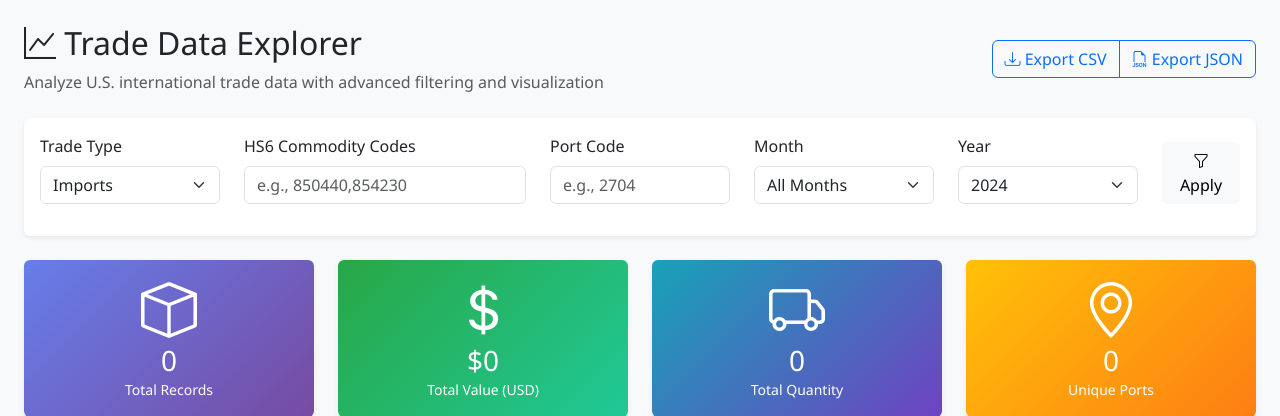
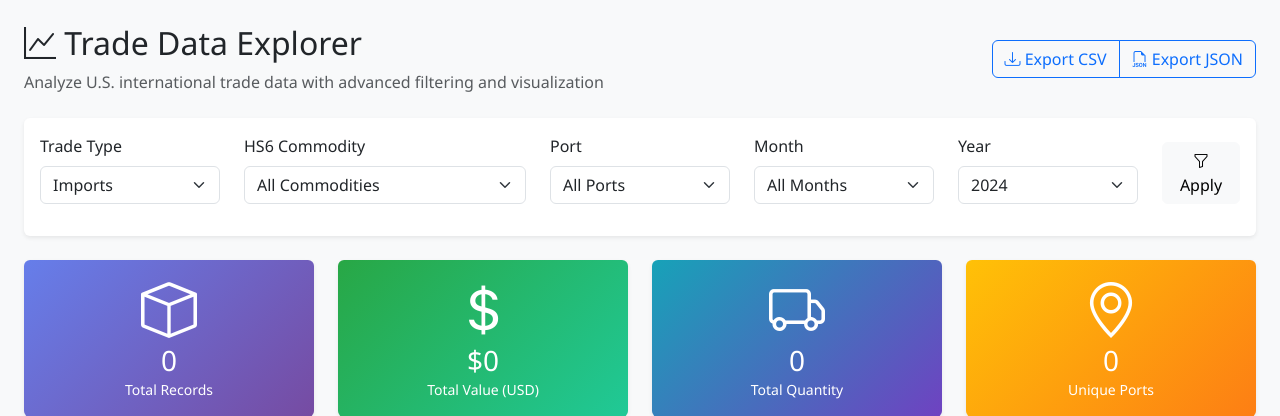
Before and after one commit to salmansheikhutk/portradar, a Flask app: page /trade-data-page in a window 1280 px wide. Shown: the part 62-478 px from the top of the page. Run offline with Flask 3, Linux system fonts and the light colour scheme; data that the repository does not hold is empty; some libraries are stand-ins or nearby versions.

Commit message:
improve dropdowns

```diff
--- a/app.py
+++ b/app.py
@@ -1084,6 +1084,92 @@ def get_quick_reference():
         logger.error(f"Failed to get quick reference: {e}")
         return jsonify({"error": f"Failed to get quick reference: {str(e)}"}), 500
 
+@app.route('/ports')
+def get_ports():
+    """Get available ports for dropdown"""
+    if not db_manager:
+        return jsonify({"error": "Database not configured"}), 500
+
+    try:
+        with psycopg.connect(db_manager.database_url) as conn:
+            with conn.cursor() as cursor:
+                # Get ports ordered by trade volume
+                cursor.execute("""
+                    SELECT DISTINCT tm.port_code,
+                           COALESCE(p.name, 'Port ' || tm.port_code) as port_name,
+                           SUM(tm.value_usd) as total_value
+                    FROM trade_monthly tm
+                    LEFT JOIN ports p ON tm.port_code = p.port_code
+                    WHERE tm.port_code != '-' AND tm.value_usd > 0
+                    GROUP BY tm.port_code, p.name
+                    ORDER BY total_value DESC
+                    LIMIT 50
+                """)
+                port_rows = cursor.fetchall()
+
+                ports = []
+                for port_code, port_name, value in port_rows:
+                    ports.append({
+                        'code': port_code,
+                        'name': port_name,
+                        'display_name': f"{port_name} ({port_code})",
+                        'value': float(value or 0)
+                    })
+
+                return jsonify({
+                    'success': True,
+                    'ports': ports,
+                    'count': len(ports)
+                })
+
+    except Exception as e:
+        logger.error(f"Failed to get ports: {e}")
+        return jsonify({"error": f"Failed to get ports: {str(e)}"}), 500
+
+@app.route('/commodities')
+def get_commodities():
+    """Get available commodities for dropdown"""
+    if not db_manager:
+        return jsonify({"error": "Database not configured"}), 500
+
+    try:
+        with psycopg.connect(db_manager.database_url) as conn:
+            with conn.cursor() as cursor:
+                # Get commodities ordered by trade volume
+                cursor.execute("""
+                    SELECT DISTINCT tm.hs6,
+                           COALESCE(pr.product_desc, 'HS6 ' || tm.hs6) as product_desc,
+                           SUM(tm.value_usd) as total_value
+                    FROM trade_monthly tm
+                    LEFT JOIN products pr ON tm.hs6 = pr.hs6
+                    WHERE tm.value_usd > 0
+                    GROUP BY tm.hs6, pr.product_desc
+                    ORDER BY total_value DESC
+                    LIMIT 100
+                """)
+                commodity_rows = cursor.fetchall()
+
+                commodities = []
+                for hs6, product_desc, value in commodity_rows:
+                    # Truncate long descriptions
+                    short_desc = product_desc[:40] + "..." if len(product_desc) > 40 else product_desc
+                    commodities.append({
+                        'code': hs6,
+                        'description': product_desc,
+                        'display_name': f"{hs6} - {short_desc}",
+                        'value': float(value or 0)
+                    })
+
+                return jsonify({
+                    'success': True,
+                    'commodities': commodities,
+                    'count': len(commodities)
+                })
+
+    except Exception as e:
+        logger.error(f"Failed to get commodities: {e}")
+        return jsonify({"error": f"Failed to get commodities: {str(e)}"}), 500
+
 @app.route('/test-db')
 def test_db():
     """Test database connectivity"""
--- a/templates/trade_data.html
+++ b/templates/trade_data.html
@@ -74,14 +74,18 @@
                             </select>
                         </div>
                         <div class="col-md-3">
-                            <label for="hs6Filter" class="form-label">HS6 Commodity Codes</label>
-                            <input type="text" class="form-control" id="hs6Filter"
-                                   placeholder="e.g., 850440,854230">
+                            <label for="hs6Filter" class="form-label">HS6 Commodity</label>
+                            <select class="form-select" id="hs6Filter">
+                                <option value="">All Commodities</option>
+                                <!-- Options will be populated by JavaScript -->
+                            </select>
                         </div>
                         <div class="col-md-2">
-                            <label for="portFilter" class="form-label">Port Code</label>
-                            <input type="text" class="form-control" id="portFilter"
-                                   placeholder="e.g., 2704">
+                            <label for="portFilter" class="form-label">Port</label>
+                            <select class="form-select" id="portFilter">
+                                <option value="">All Ports</option>
+                                <!-- Options will be populated by JavaScript -->
+                            </select>
                         </div>
                         <div class="col-md-2">
                             <label for="monthFilter" class="form-label">Month</label>
@@ -314,6 +318,66 @@ document.addEventListener('DOMContentLoaded', function() {
     console.log('Initializing trade data page...');
     loadTradeData();
     initializeCharts();
+    loadPortOptions();
+    loadCommodityOptions();
+
+    async function loadPortOptions() {
+        try {
+            console.log('Loading port options...');
+            const response = await fetch('/ports');
+            const data = await response.json();
+
+            if (data.success && data.ports) {
+                const portSelect = document.getElementById('portFilter');
+
+                // Clear existing options except "All Ports"
+                while (portSelect.children.length > 1) {
+                    portSelect.removeChild(portSelect.lastChild);
+                }
+
+                // Add port options
+                data.ports.forEach(port => {
+                    const option = document.createElement('option');
+                    option.value = port.code;
+                    option.textContent = port.display_name;
+                    portSelect.appendChild(option);
+                });
+
+                console.log(`Loaded ${data.ports.length} port options`);
+            }
+        } catch (error) {
+            console.error('Failed to load port options:', error);
+        }
+    }
+
+    async function loadCommodityOptions() {
+        try {
+            console.log('Loading commodity options...');
+            const response = await fetch('/commodities');
+            const data = await response.json();
+
+            if (data.success && data.commodities) {
+                const commoditySelect = document.getElementById('hs6Filter');
+
+                // Clear existing options except "All Commodities"
+                while (commoditySelect.children.length > 1) {
+                    commoditySelect.removeChild(commoditySelect.lastChild);
+                }
+
+                // Add commodity options
+                data.commodities.forEach(commodity => {
+                    const option = document.createElement('option');
+                    option.value = commodity.code;
+                    option.textContent = commodity.display_name;
+                    commoditySelect.appendChild(option);
+                });
+
+                console.log(`Loaded ${data.commodities.length} commodity options`);
+            }
+        } catch (error) {
+            console.error('Failed to load commodity options:', error);
+        }
+    }
 
     async function loadTradeData() {
         console.log('loadTradeData function called');
@@ -813,8 +877,8 @@ document.addEventListener('DOMContentLoaded', function() {
 
         filteredData = tradeData.filter(record => {
             if (tradeType !== 'both' && record.trade_type !== tradeType) return false;
-            if (hs6Filter && !record.hs6_code.includes(hs6Filter)) return false;
-            if (portFilter && !record.port_code.includes(portFilter)) return false;
+            if (hs6Filter && record.hs6_code !== hs6Filter) return false; // Exact match for dropdown
+            if (portFilter && record.port_code !== portFilter) return false; // Exact match for dropdown
             if (monthFilter && !record.month.includes('-' + monthFilter + '-')) return false;
             if (yearFilter && !record.month.includes(yearFilter)) return false;
             return true;
```
